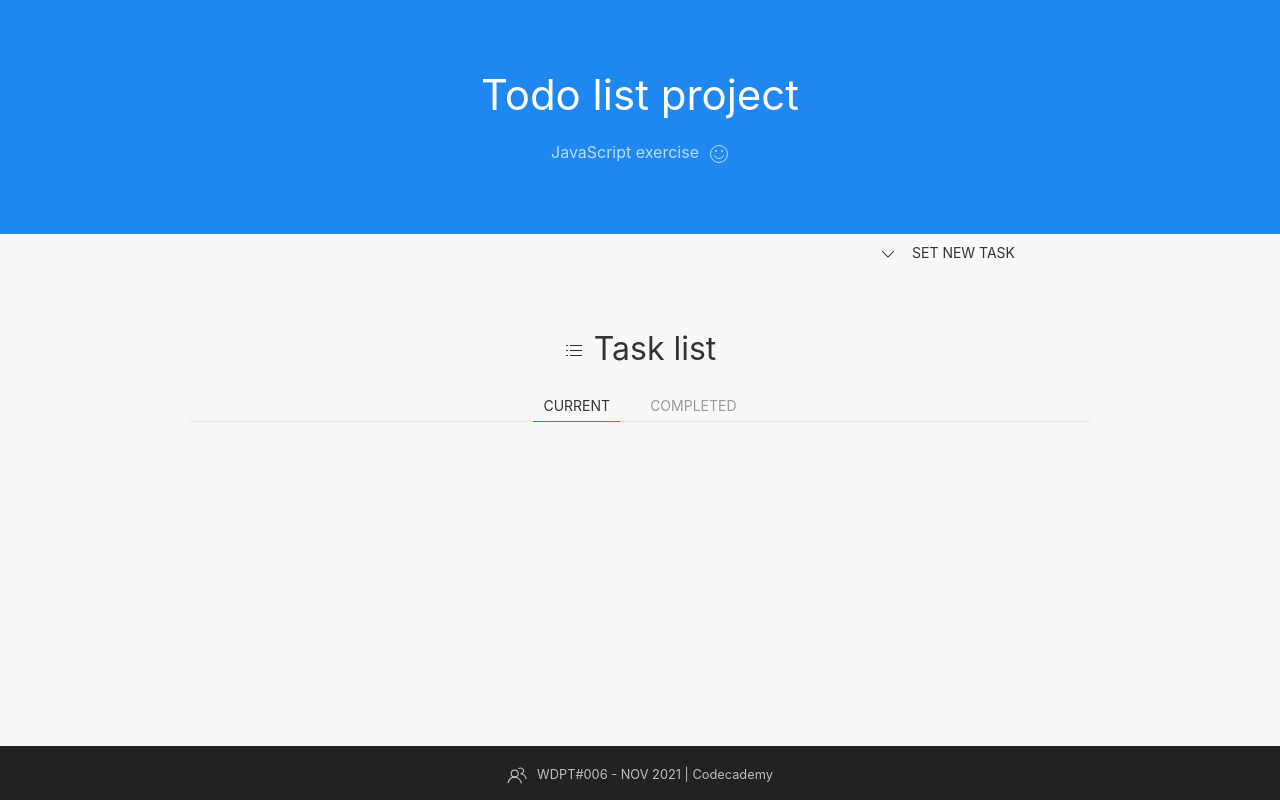
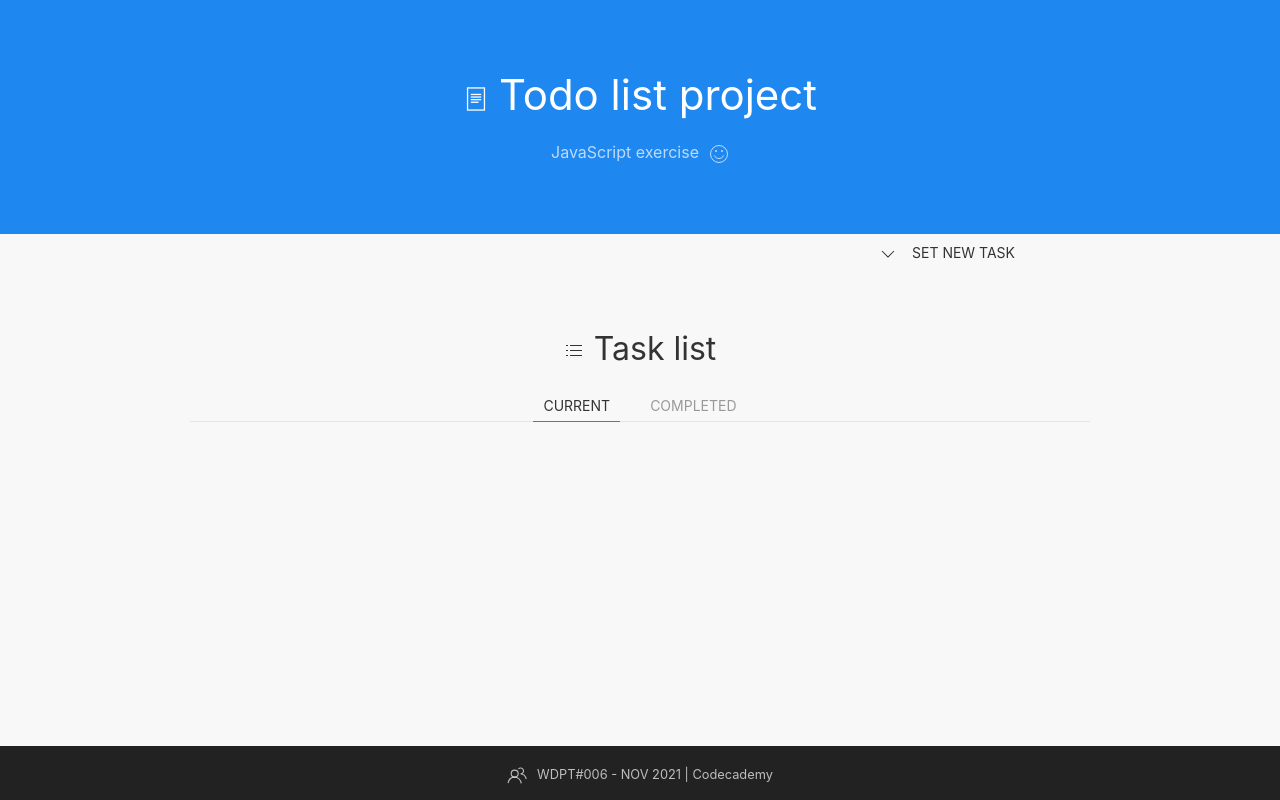
Before and after one commit to ewdnet/todolist, a plain HTML site: page index.html in a window 1280 px wide. Drawn offline with nearby package versions, Linux system fonts and the light colour scheme.

Commit message:
geändert: index.html title icon

```diff
--- a/index.html
+++ b/index.html
@@ -13,7 +13,7 @@
   </head>
   <body class="uk-flex uk-flex-column uk-background-muted" data-uk-height-viewport>
     <header class="uk-section uk-section-primary uk-text-center">
-      <h1 class="uk-container"><span>Todo list project</span></h1>
+      <h1 class="uk-container"><span class="uk-margin-small-right uk-icon" data-uk-icon="icon: file-text; ratio: 1.3"></span><span>Todo list project</span></h1>
       <p class="uk-container">JavaScript exercise<span class="uk-margin-small-left uk-icon" data-uk-icon="happy"></span></p>
     </header>
     <main class="uk-section uk-padding-remove-vertical uk-flex-auto">
```
